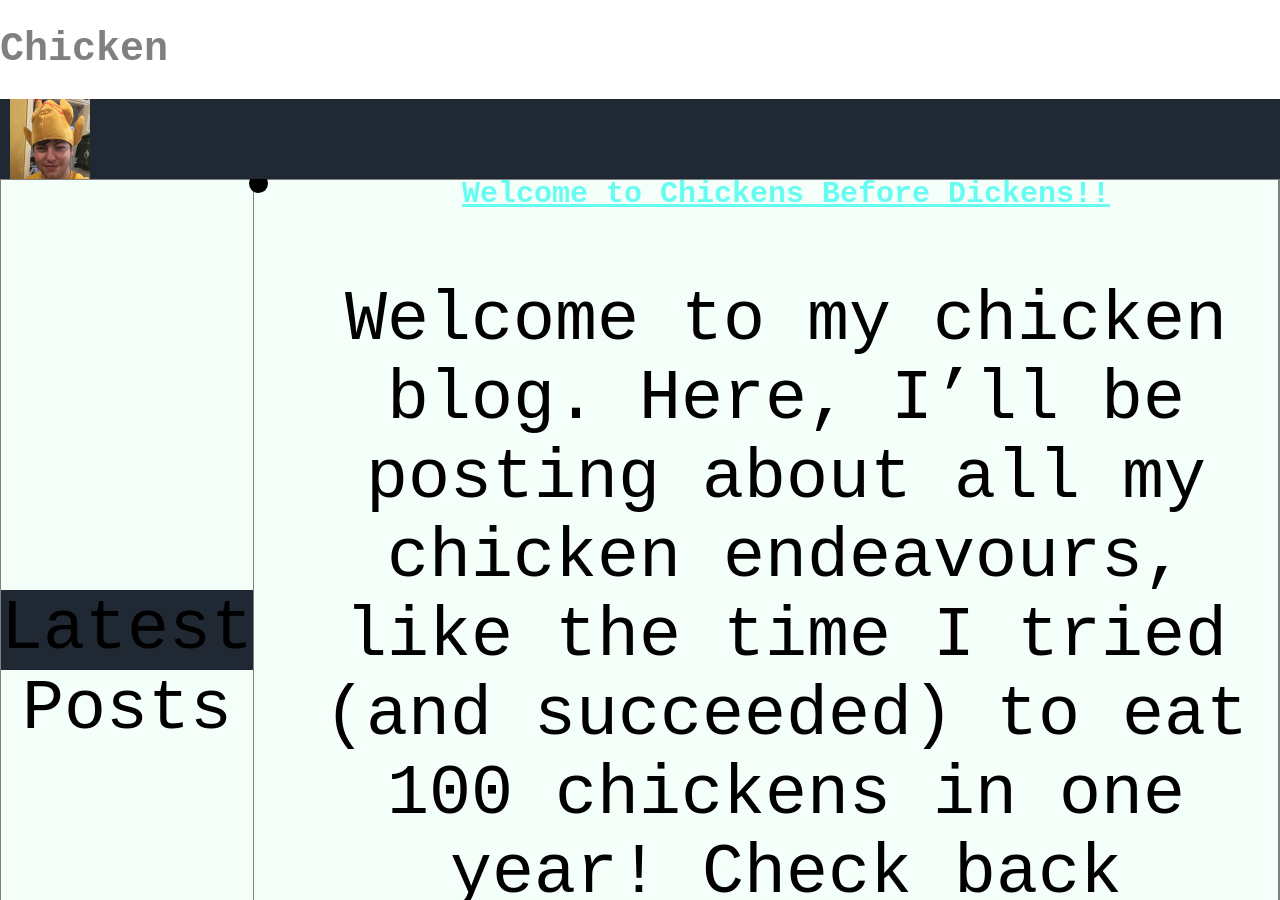
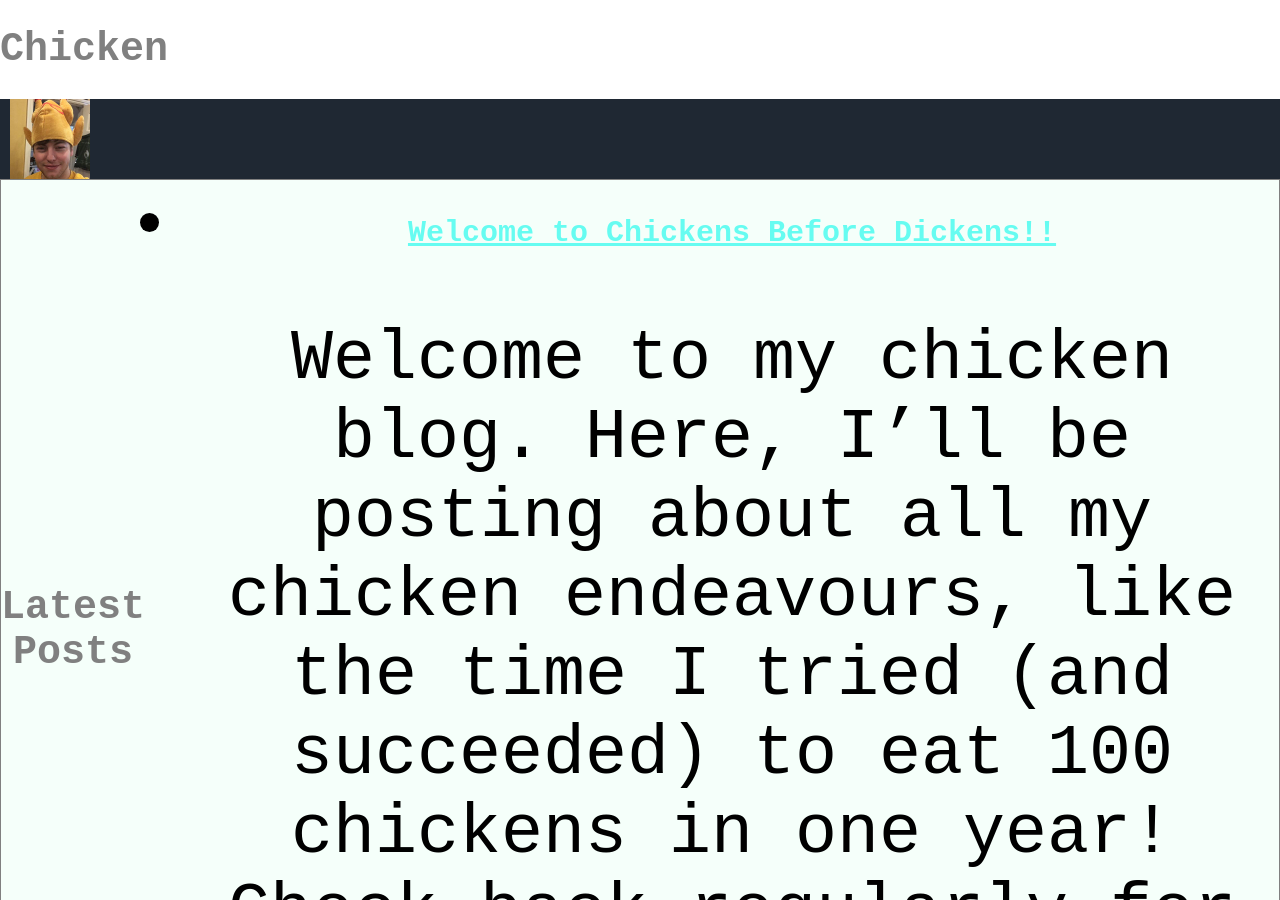
Before and after one commit to richa184/chickensbeforedickens, a Jekyll site: the page built from chicken_blog.html, in a window 1280 px wide and 900 px high. Built offline with Jekyll 4.4.1, drawn with Linux system fonts in a browser that asks for light colours.

Commit message:
Update chicken_blog.html

```diff
--- a/chicken_blog.html
+++ b/chicken_blog.html
@@ -3,8 +3,7 @@ layout: default
 title: Chicken
 ---
 
-<header>Latest Posts</header>
-<section id = "lists">
+<h1>Latest Posts</h1>
 <ul>
   {% for post in site.posts %}
   {% if post.categories contains "chicken" %}
@@ -15,4 +14,3 @@ title: Chicken
   {% endif %}
   {% endfor %}
 </ul>
-</section>
```
